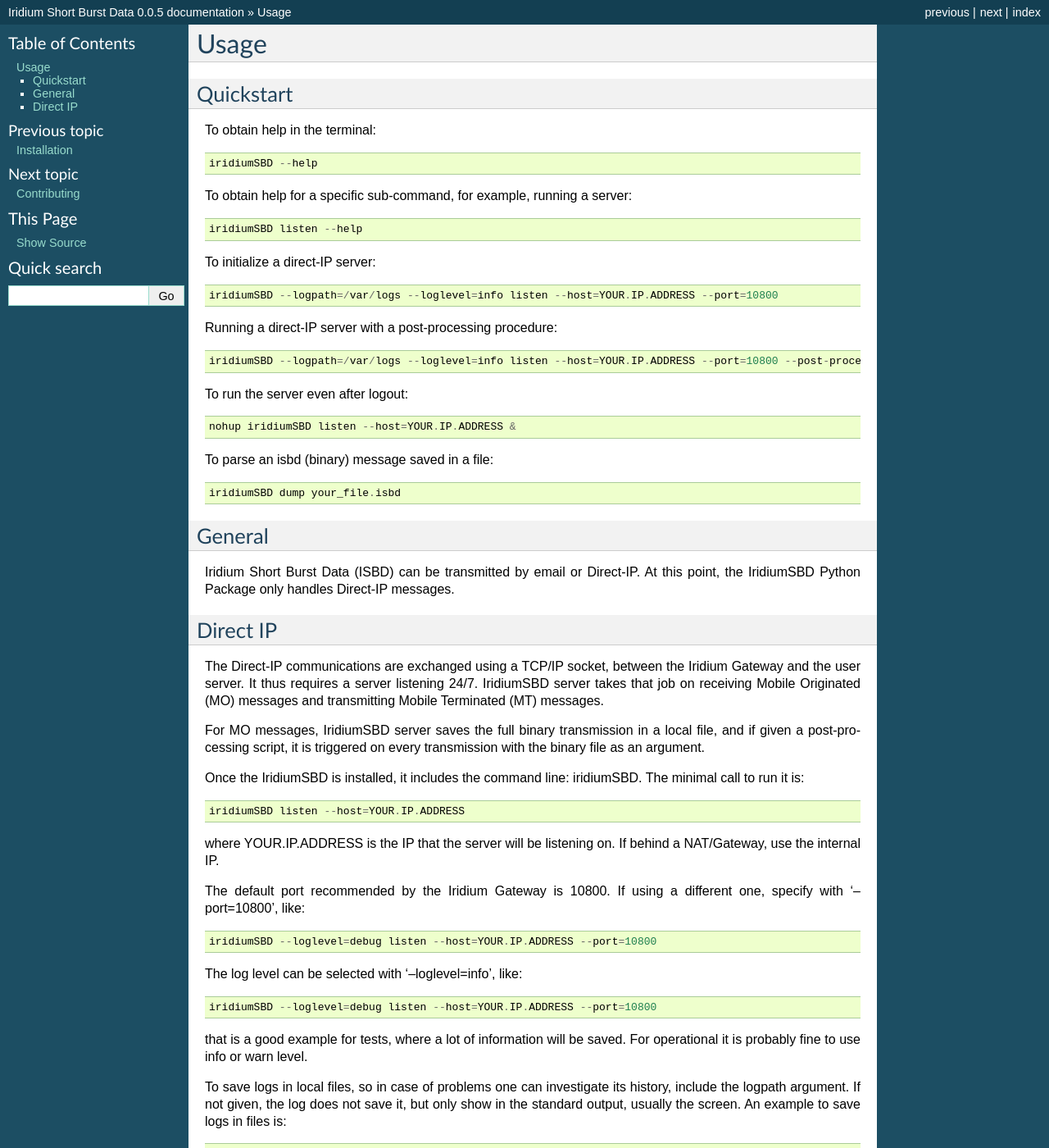
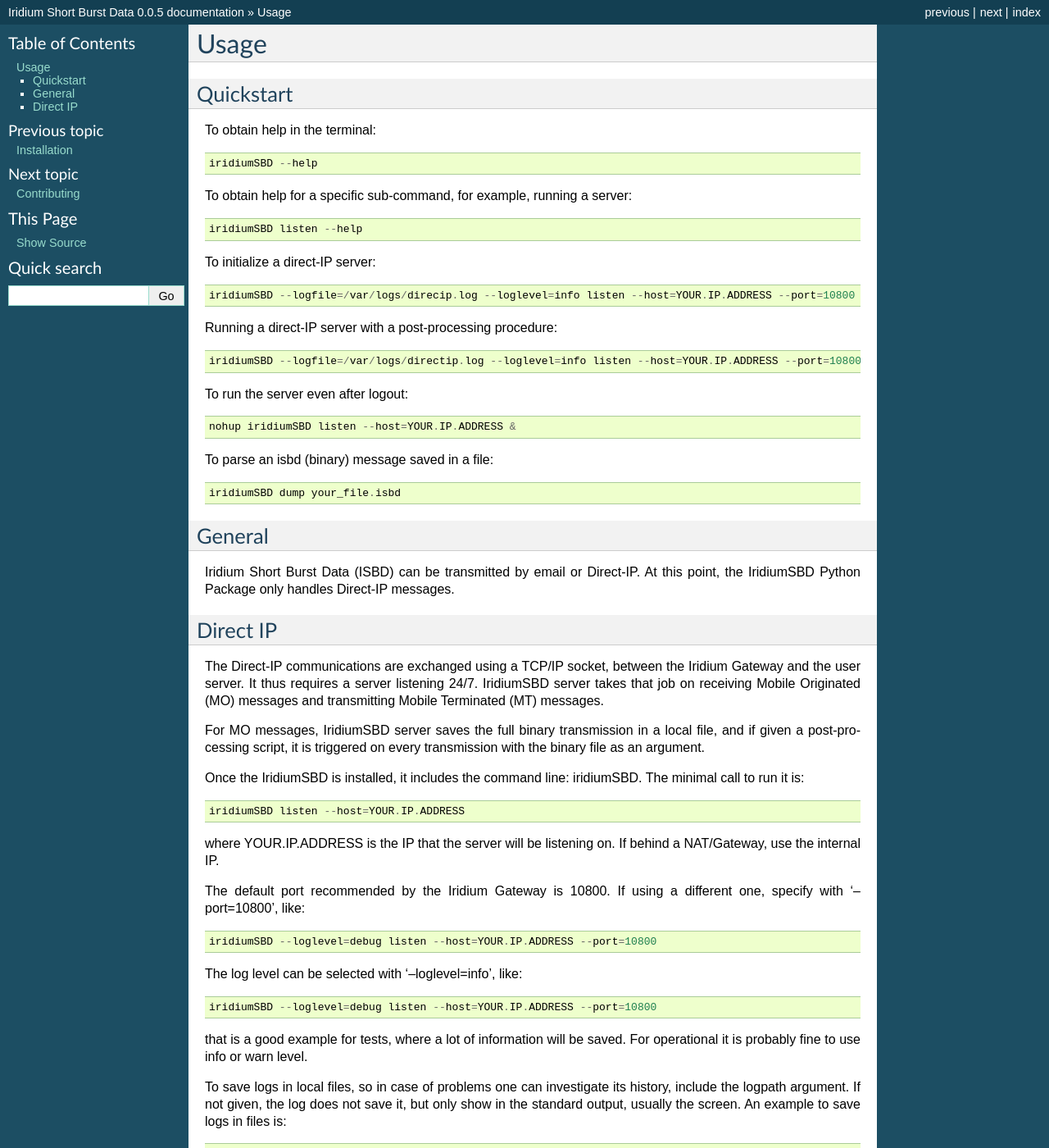
Before and after one commit to castelao/iridiumSBD, a Sphinx documentation site: the page built from docs/usage.rst, in a window 1280 px wide and 1400 px high. Shown: the whole window at 82% size. Built offline with Sphinx 7.4.7, drawn with Linux system fonts in a browser that asks for light colours; pages that are not in the unit, such as notebooks, are missing from menus; some of the changed text lies outside the part shown.

Commit message:
Updating documentation on option logfile.

```diff
--- a/docs/usage.rst
+++ b/docs/usage.rst
@@ -16,11 +16,11 @@
 
 To initialize a direct-IP server::
 
-    iridiumSBD --logpath=/var/logs --loglevel=info listen --host=YOUR.IP.ADDRESS --port=10800
+    iridiumSBD --logfile=/var/logs/direcip.log --loglevel=info listen --host=YOUR.IP.ADDRESS --port=10800
 
 Running a direct-IP server with a post-processing procedure::
 
-    iridiumSBD --logpath=/var/logs --loglevel=info listen --host=YOUR.IP.ADDRESS --port=10800 --post-processing=/home/myself/bin/my_postprocessing_script.sh
+    iridiumSBD --logfile=/var/logs/directip.log --loglevel=info listen --host=YOUR.IP.ADDRESS --port=10800 --post-processing=/home/myself/bin/my_postprocessing_script.sh
 
 To run the server even after logout::
 
@@ -65,7 +65,7 @@
 
 To save logs in local files, so in case of problems one can investigate its history, include the logpath argument. If not given, the log does not save it, but only show in the standard output, usually the screen. An example to save logs in files is::
 
-    iridiumSBD --logpath=/var/logs --loglevel=info listen --host=YOUR.IP.ADDRESS --port=10800
+    iridiumSBD --logfile=/var/logs/directip.log --loglevel=info listen --host=YOUR.IP.ADDRESS --port=10800
 
 The goal or IridiumSBD Python package is to only communicate binary packages. To allow customization, it is possible to define a command, or script, to be called every time a new message is received. For instance, if the server is called as::
 
```
